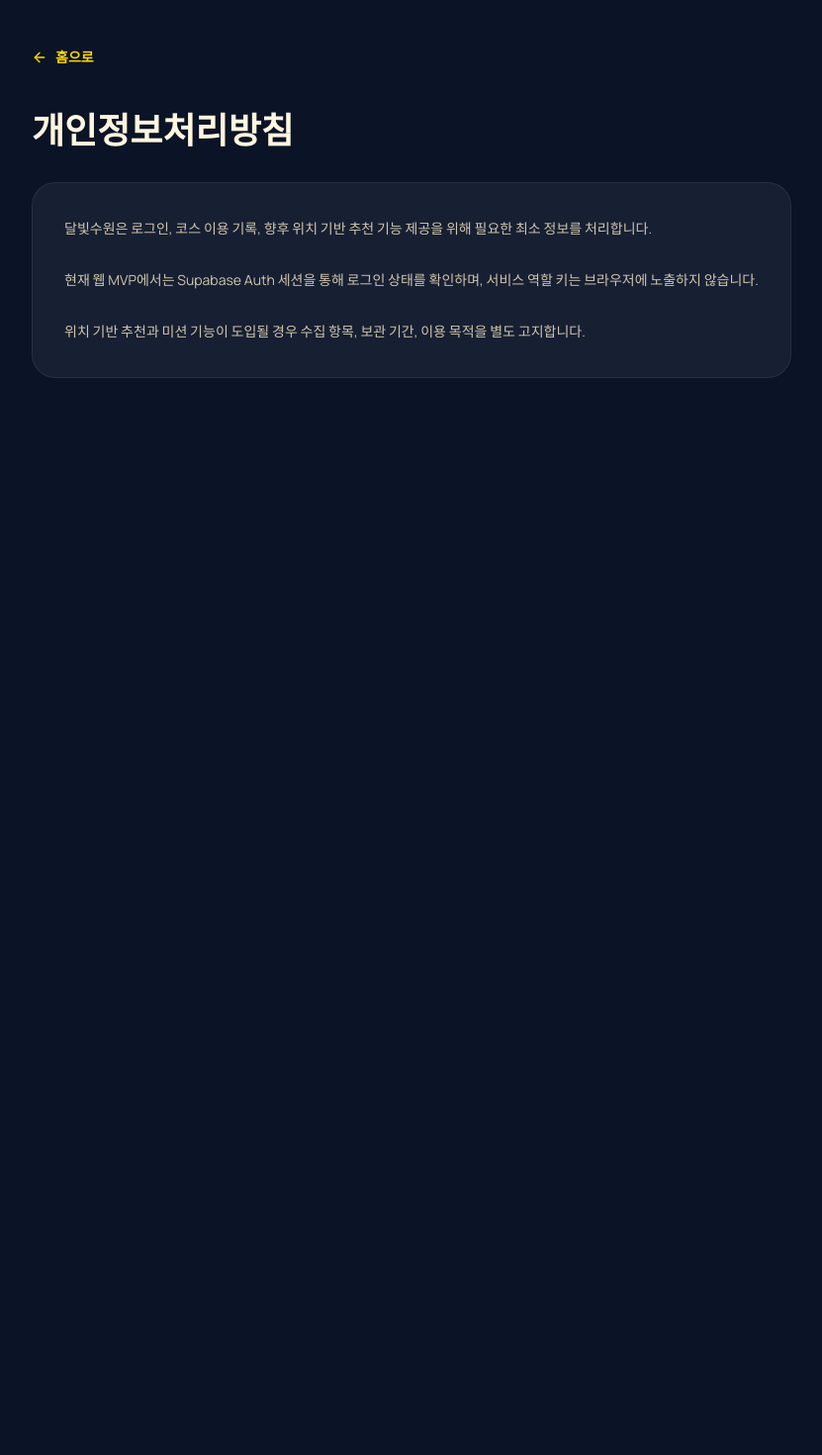
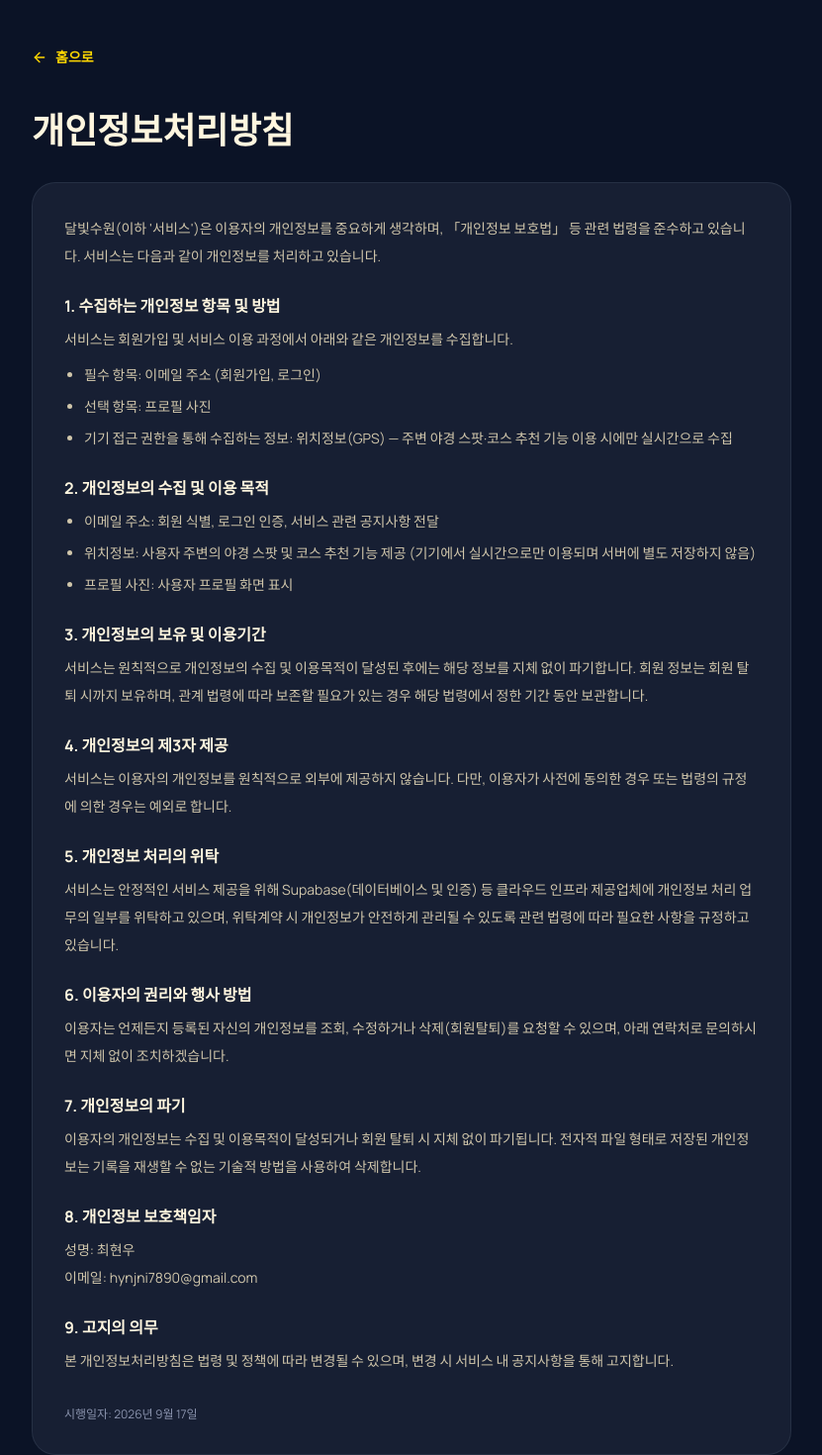
Before and after one commit to ChoiKkang/Moon_suwon_web, a Next.js app: page /privacy in a window 1280 px wide. Shown: the top 1470 px of the page at 99% size, without its empty margins (224-1055 px from the left). Before the commit the page ends 800 px from the top, so only its background shows below. Built offline with nearby package versions, Linux system fonts and the light colour scheme; no server answers.

Commit message:
개인정보처리방침 내용 상세화 (이메일/위치/사진 수집 항목 명시)

```diff
--- a/src/app/privacy/page.tsx
+++ b/src/app/privacy/page.tsx
@@ -11,9 +11,64 @@ export default function PrivacyPage() {
         </Link>
         <h1 className="mt-10 text-4xl font-black text-[#fff6df]">개인정보처리방침</h1>
         <div className="mt-8 space-y-6 rounded-3xl border border-[#3e495d]/40 bg-[#171f33] p-8 text-sm leading-7 text-[#d0c6ab]">
-          <p>달빛수원은 로그인, 코스 이용 기록, 향후 위치 기반 추천 기능 제공을 위해 필요한 최소 정보를 처리합니다.</p>
-          <p>현재 웹 MVP에서는 Supabase Auth 세션을 통해 로그인 상태를 확인하며, 서비스 역할 키는 브라우저에 노출하지 않습니다.</p>
-          <p>위치 기반 추천과 미션 기능이 도입될 경우 수집 항목, 보관 기간, 이용 목적을 별도 고지합니다.</p>
+          <p>달빛수원(이하 &apos;서비스&apos;)은 이용자의 개인정보를 중요하게 생각하며, 「개인정보 보호법」 등 관련 법령을 준수하고 있습니다. 서비스는 다음과 같이 개인정보를 처리하고 있습니다.</p>
+
+          <div>
+            <h2 className="mb-2 text-base font-bold text-[#fff6df]">1. 수집하는 개인정보 항목 및 방법</h2>
+            <p>서비스는 회원가입 및 서비스 이용 과정에서 아래와 같은 개인정보를 수집합니다.</p>
+            <ul className="mt-2 list-disc space-y-1 pl-5">
+              <li>필수 항목: 이메일 주소 (회원가입, 로그인)</li>
+              <li>선택 항목: 프로필 사진</li>
+              <li>기기 접근 권한을 통해 수집하는 정보: 위치정보(GPS) — 주변 야경 스팟·코스 추천 기능 이용 시에만 실시간으로 수집</li>
+            </ul>
+          </div>
+
+          <div>
+            <h2 className="mb-2 text-base font-bold text-[#fff6df]">2. 개인정보의 수집 및 이용 목적</h2>
+            <ul className="list-disc space-y-1 pl-5">
+              <li>이메일 주소: 회원 식별, 로그인 인증, 서비스 관련 공지사항 전달</li>
+              <li>위치정보: 사용자 주변의 야경 스팟 및 코스 추천 기능 제공 (기기에서 실시간으로만 이용되며 서버에 별도 저장하지 않음)</li>
+              <li>프로필 사진: 사용자 프로필 화면 표시</li>
+            </ul>
+          </div>
+
+          <div>
+            <h2 className="mb-2 text-base font-bold text-[#fff6df]">3. 개인정보의 보유 및 이용기간</h2>
+            <p>서비스는 원칙적으로 개인정보의 수집 및 이용목적이 달성된 후에는 해당 정보를 지체 없이 파기합니다. 회원 정보는 회원 탈퇴 시까지 보유하며, 관계 법령에 따라 보존할 필요가 있는 경우 해당 법령에서 정한 기간 동안 보관합니다.</p>
+          </div>
+
+          <div>
+            <h2 className="mb-2 text-base font-bold text-[#fff6df]">4. 개인정보의 제3자 제공</h2>
+            <p>서비스는 이용자의 개인정보를 원칙적으로 외부에 제공하지 않습니다. 다만, 이용자가 사전에 동의한 경우 또는 법령의 규정에 의한 경우는 예외로 합니다.</p>
+          </div>
+
+          <div>
+            <h2 className="mb-2 text-base font-bold text-[#fff6df]">5. 개인정보 처리의 위탁</h2>
+            <p>서비스는 안정적인 서비스 제공을 위해 Supabase(데이터베이스 및 인증) 등 클라우드 인프라 제공업체에 개인정보 처리 업무의 일부를 위탁하고 있으며, 위탁계약 시 개인정보가 안전하게 관리될 수 있도록 관련 법령에 따라 필요한 사항을 규정하고 있습니다.</p>
+          </div>
+
+          <div>
+            <h2 className="mb-2 text-base font-bold text-[#fff6df]">6. 이용자의 권리와 행사 방법</h2>
+            <p>이용자는 언제든지 등록된 자신의 개인정보를 조회, 수정하거나 삭제(회원탈퇴)를 요청할 수 있으며, 아래 연락처로 문의하시면 지체 없이 조치하겠습니다.</p>
+          </div>
+
+          <div>
+            <h2 className="mb-2 text-base font-bold text-[#fff6df]">7. 개인정보의 파기</h2>
+            <p>이용자의 개인정보는 수집 및 이용목적이 달성되거나 회원 탈퇴 시 지체 없이 파기됩니다. 전자적 파일 형태로 저장된 개인정보는 기록을 재생할 수 없는 기술적 방법을 사용하여 삭제합니다.</p>
+          </div>
+
+          <div>
+            <h2 className="mb-2 text-base font-bold text-[#fff6df]">8. 개인정보 보호책임자</h2>
+            <p>성명: 최현우</p>
+            <p>이메일: hynjni7890@gmail.com</p>
+          </div>
+
+          <div>
+            <h2 className="mb-2 text-base font-bold text-[#fff6df]">9. 고지의 의무</h2>
+            <p>본 개인정보처리방침은 법령 및 정책에 따라 변경될 수 있으며, 변경 시 서비스 내 공지사항을 통해 고지합니다.</p>
+          </div>
+
+          <p className="pt-2 text-xs text-[#8a93ad]">시행일자: 2026년 9월 17일</p>
         </div>
       </div>
     </main>
```
